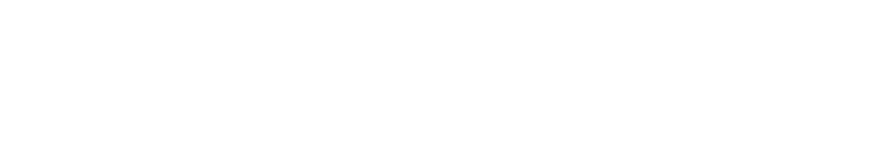
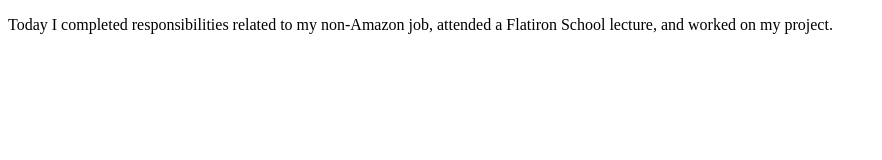
Before and after one commit to jtabb1/2021-08-09-Daily-Coding-Journal, a plain HTML site: page index.html in a window 1280 px wide. Shown: the whole page, without its empty margins (0-882 px from the left). Drawn offline with Linux system fonts and the light colour scheme.

Commit message:
Talk about what I did today.

```diff
--- a/index.html
+++ b/index.html
@@ -7,6 +7,12 @@
     <link href="style.css" rel="stylesheet" type="text/css" />
   </head>
   <body>
+
+    <p>Today I completed responsibilities related to
+      my non-Amazon job, attended a Flatiron School
+      lecture, and worked on my project.
+    </p>
+
     <script src="script.js"></script>
   </body>
 </html>
```
